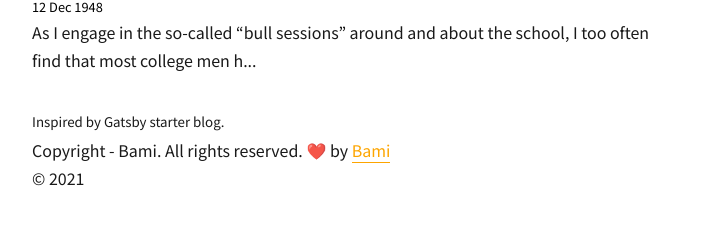
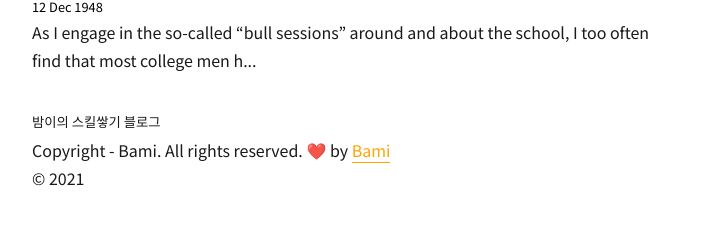
Before and after one commit to libamiew/bamilog, a Jekyll site: the page built from index.md, in a window 1280 px wide. Shown: the part 376-601 px from the top of the page, without its empty margins (288-990 px from the left). Built offline with Jekyll 4.4.1, drawn with Linux system fonts in a browser that asks for light colours; emoji names are drawn with the system emoji font.

Commit message:
Update footer.html

```diff
--- a/_includes/footer.html
+++ b/_includes/footer.html
@@ -1,6 +1,6 @@
 <footer>
   <p>
-    <small>Inspired by Gatsby starter blog.</small>
+    <small>밤이의 스킬쌓기 블로그</small>
     <br />
     Copyright -  Bami. All rights reserved. :heart: by <a href="https://github.com/libamiew">Bami</a>
     <br />
```
